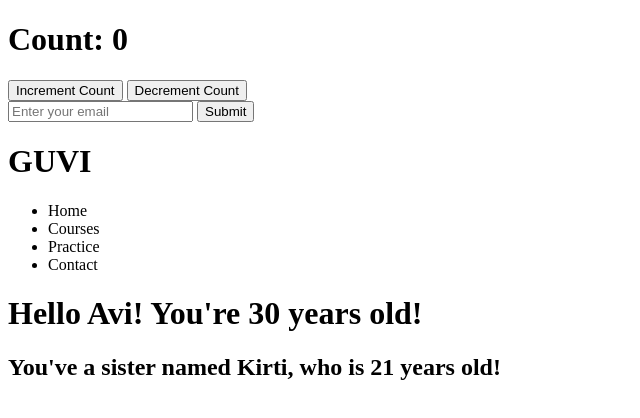
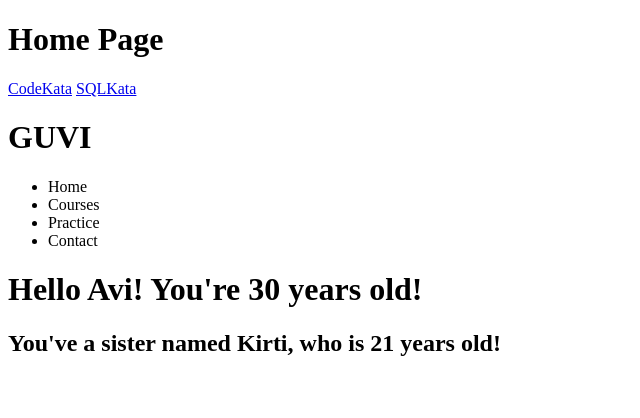
Before and after one commit to avikeshari/js-fswd, a React (Vite) app: page / in a window 1280 px wide. Shown: the top 418 px of the page, without its empty margins (0-640 px from the left). Built offline with nearby package versions, Linux system fonts and the light colour scheme.

Commit message:
Basic React Router

```diff
--- a/package.json
+++ b/package.json
@@ -15,6 +15,7 @@
     "react": "^19.2.5",
     "react-dom": "^19.2.5",
     "react-icons": "^5.6.0",
+    "react-router": "^7.15.1",
     "tailwindcss": "^4.3.0"
   },
   "devDependencies": {
--- a/src/App.jsx
+++ b/src/App.jsx
@@ -1,4 +1,5 @@
 import React from 'react'
+import { createBrowserRouter , RouterProvider } from 'react-router';
 /*import axios from 'axios'
 import Menu from'./components/Menu.jsx'
 
@@ -91,7 +92,7 @@ const App = () => {
     </div>
 }*/
 
-const App = () => {
+/*const App = () => {
 
     let count = React.useRef(0);
     const emailHandle = React.useRef(null);
@@ -119,6 +120,32 @@ const App = () => {
             }}>Submit</button>
         </form>
     </div>
+}*/
+
+//create router object
+const router = createBrowserRouter([
+    //each route is an object with a path and an element
+    {
+        path: '/',
+        element: <h1>Home Page</h1>
+    },
+    {
+        path: '/codekata',
+        element: <h1>Code Kata Page</h1>
+    },
+    {
+        path: '/sqlkata',
+        element: <h1>SQL Kata Page</h1>
+    }
+]);
+
+const App = () => {
+    return <div>
+        <RouterProvider router={router} />
+        <a href="/codekata">CodeKata</a>
+        &nbsp;
+        <a href="/sqlkata">SQLKata</a>
+    </div>
 }
 
 export default App
```
Also changed, not shown: 1 other file (tests, documents, lock files or other folders).
